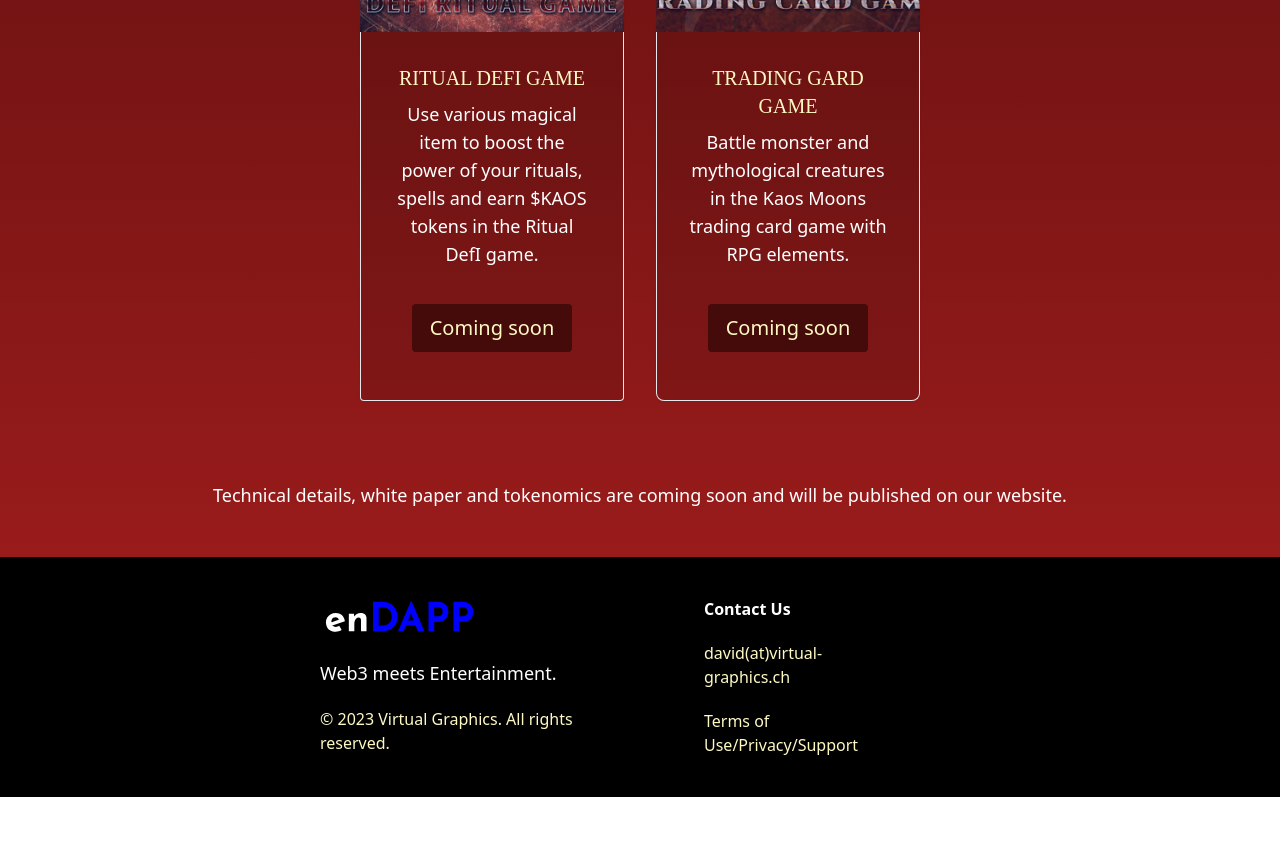
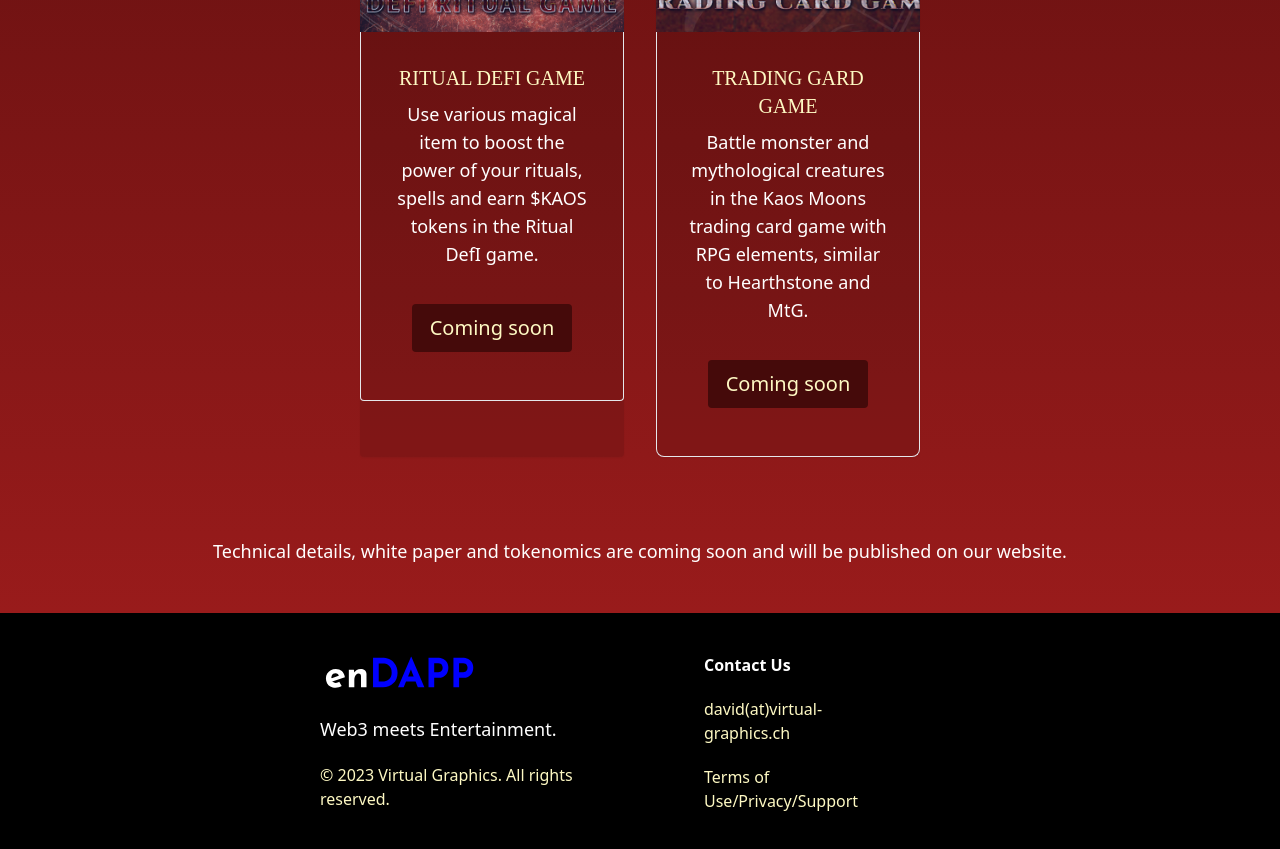
Before and after one commit to Virtualgraphics/firedapp, a Next.js app: page /games in a window 1280 px wide. Shown: the part 800-1649 px from the top of the page. Before the commit the page ends 1597 px from the top, so only its background shows below. Built offline with nearby package versions, Linux system fonts and the light colour scheme; no server answers; a web font is replaced by a local one.

Commit message:
Minor typos

```diff
--- a/components/templates/gamecard/GameCard.tsx
+++ b/components/templates/gamecard/GameCard.tsx
@@ -52,7 +52,7 @@ Coming soon
               TRADING GARD GAME
               </h5>
               <p className="mb-5 text-white text-lg font-Jost">
-              Battle monster and mythological creatures in the Kaos Moons trading card game with RPG elements.
+              Battle monster and mythological creatures in the Kaos Moons trading card game with RPG elements, similar to Hearthstone and MtG.
               </p>
 
               <div className=" flex items-center justify-center py-4">
```
